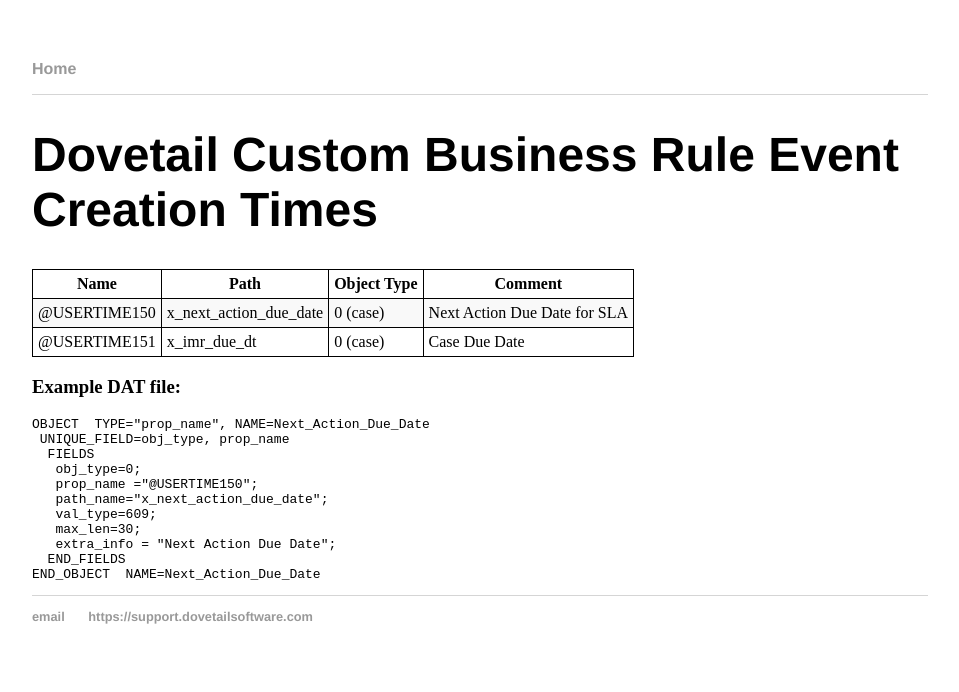
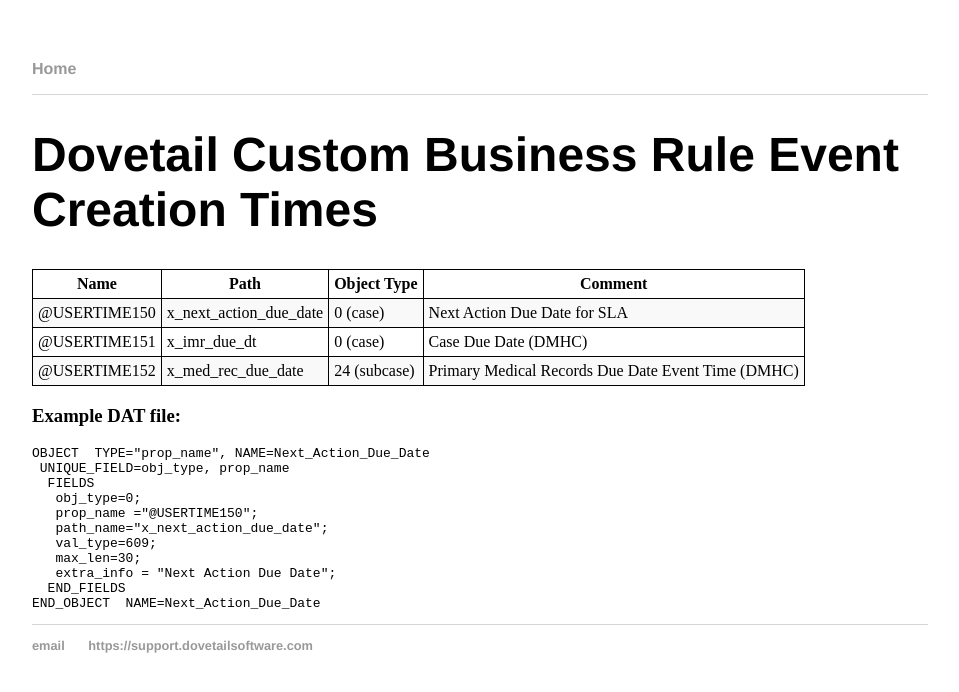
Before and after one commit to DovetailSoftware/dovetail-defined, a Jekyll site: the page built from pages/biz-rule-event-creation-times.md, in a window 1280 px wide. Shown: the top 692 px of the page, without its empty margins (160-1119 px from the left). Built offline with Jekyll 4.4.1, drawn with Linux system fonts in a browser that asks for light colours.

Commit message:
add @USERTIME152

````diff
--- a/pages/biz-rule-event-creation-times.md
+++ b/pages/biz-rule-event-creation-times.md
@@ -9,7 +9,8 @@
 | Name | Path | Object Type  | Comment |
 | --- | --- | --- | --- |
 | @USERTIME150 | x_next_action_due_date | 0 (case)  | Next Action Due Date for SLA|
-| @USERTIME151 | x_imr_due_dt | 0 (case)  | Case Due Date|
+| @USERTIME151 | x_imr_due_dt | 0 (case)  | Case Due Date (DMHC) |
+| @USERTIME152 | x_med_rec_due_date | 24 (subcase)  | Primary Medical Records Due Date Event Time (DMHC)|
 
 ### Example DAT file:
 ```
````
